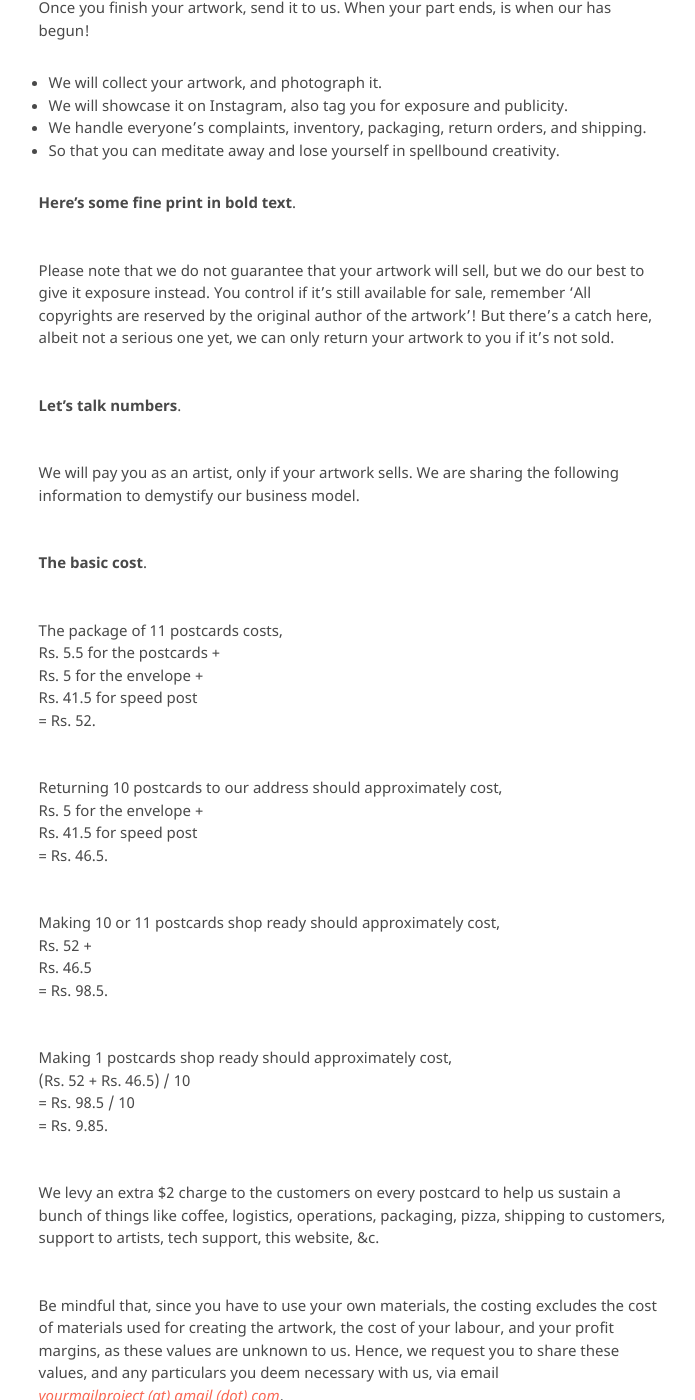
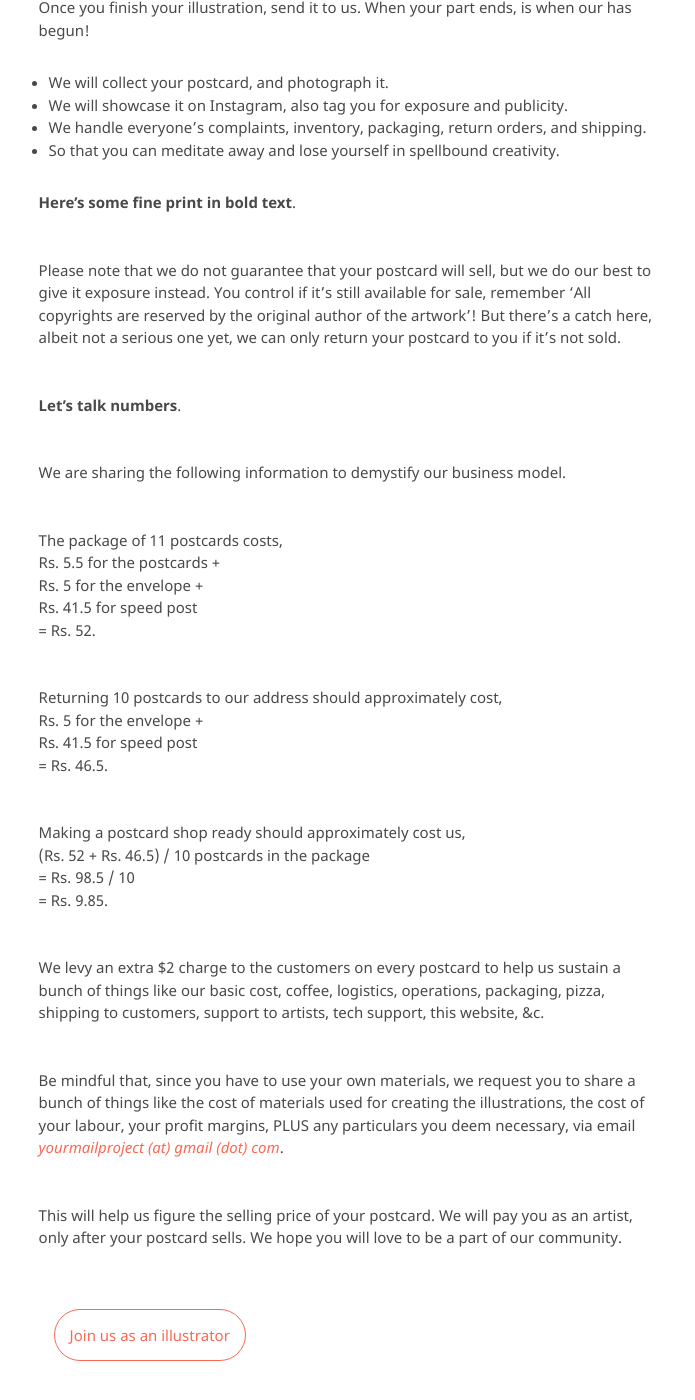
Before and after one commit to kvshvlin/yourmailproject, a Jekyll site: the page built from join.md, in a window 1280 px wide and 1400 px high, scrolled down 1249 px. Shown: the whole window, without its empty margins (389-1084 px from the left). Built offline with Jekyll 4.4.1, drawn with Linux system fonts in a browser that asks for light colours; our own code applies the rules of GitHub Pages for plain Markdown files; some of the changed text lies outside the part shown.

Commit message:
Update join.md

```diff
--- a/join.md
+++ b/join.md
@@ -26,22 +26,20 @@ We have one deadline only.
 
 **You create, we distribute**.
 
-Once you finish your artwork, send it to us. When your part ends, is when our has begun!
+Once you finish your illustration, send it to us. When your part ends, is when our has begun!
 
-- We will collect your artwork, and photograph it.
+- We will collect your postcard, and photograph it.
 - We will showcase it on Instagram, also tag you for exposure and publicity.
 - We handle everyone's complaints, inventory, packaging, return orders, and shipping.
 - So that you can meditate away and lose yourself in spellbound creativity.
 
 **Here's some fine print in bold text**.
 
-Please note that we do not guarantee that your artwork will sell, but we do our best to give it exposure instead. You control if it’s still available for sale, remember ‘All copyrights are reserved by the original author of the artwork’! But there’s a catch here, albeit not a serious one yet, we can only return your artwork to you if it’s not sold.
+Please note that we do not guarantee that your postcard will sell, but we do our best to give it exposure instead. You control if it’s still available for sale, remember ‘All copyrights are reserved by the original author of the artwork’! But there’s a catch here, albeit not a serious one yet, we can only return your postcard to you if it’s not sold.
 
 **Let's talk numbers**.
 
-We will pay you as an artist, only if your artwork sells. We are sharing the following information to demystify our business model.
-
-**The basic cost**.
+We are sharing the following information to demystify our business model.
 
 The package of 11 postcards costs,
 Rs. 5.5 for the postcards +
@@ -54,22 +52,17 @@ Rs. 5 for the envelope +
 Rs. 41.5 for speed post
 = Rs. 46.5.
 
-Making 10 or 11 postcards shop ready should approximately cost,
-Rs. 52 +
-Rs. 46.5
-= Rs. 98.5.
-
-Making 1 postcards shop ready should approximately cost,
-(Rs. 52 + Rs. 46.5) / 10
+Making a postcard shop ready should approximately cost us,
+(Rs. 52 + Rs. 46.5) / 10 postcards in the package
 = Rs. 98.5 / 10
 = Rs. 9.85.
 
-We levy an extra $2 charge to the customers on every postcard to help us sustain a bunch of things like coffee, logistics, operations, packaging, pizza, shipping to customers, support to artists, tech support, this website, &c.
+We levy an extra $2 charge to the customers on every postcard to help us sustain a bunch of things like our basic cost, coffee, logistics, operations, packaging, pizza, shipping to customers, support to artists, tech support, this website, &c.
 
-Be mindful that, since you have to use your own materials, the costing excludes the cost of materials used for creating the artwork, the cost of your labour, and your profit margins, as these values are unknown to us. Hence, we request you to share these values, and any particulars you deem necessary with us, via email
+Be mindful that, since you have to use your own materials, we request you to share a bunch of things like the cost of materials used for creating the illustrations, the cost of your labour, your profit margins, PLUS any particulars you deem necessary, via email
 [_yourmailproject (at) gmail (dot) com_](mailto:yourmailproject@gmail.com).
 
-We hope you will love to be a part of our community.
+This will help us figure the selling price of your postcard. We will pay you as an artist, only after your postcard sells. We hope you will love to be a part of our community.
 
 <div class="roadmap-spacer-1"></div>
 
```
Also changed, not shown: other parts of join.md (+2 -2 lines).
